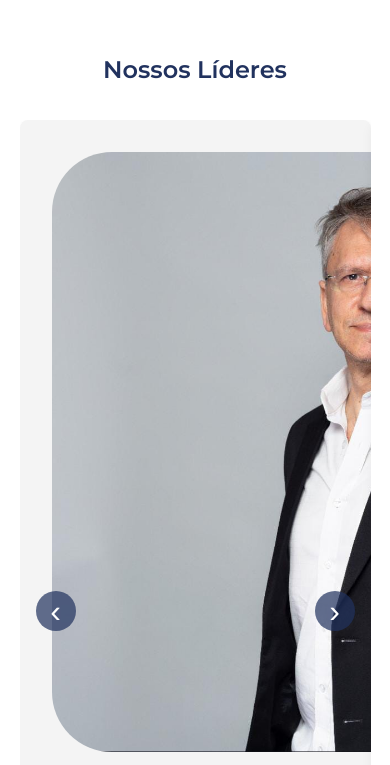
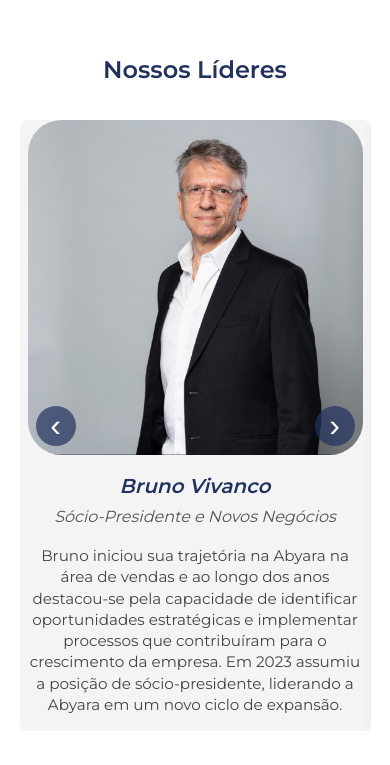
Before and after one commit to lecrudo-exe/abyara_prototype, a website: page index.html in a window 390 px wide. Shown: the part 2440-3205 px from the top of the page. Drawn offline with Linux system fonts and the light colour scheme.

Commit message:
features_v2

```diff
--- a/style.css
+++ b/style.css
@@ -299,3 +299,27 @@ body { font-family:var(--font-base); color:var(--dark); background:var(--light-b
 .btn-primary {
   margin-top: 1rem;
 }
+/* === Ajustes para leadersCarousel responsivo === */
+.carousel-slide {
+  padding: 0 1rem; /* diminui o padding nas laterais em telas pequenas */
+}
+
+.carousel-slide img.leader-photo {
+  display: block;
+  width: 100%;       /* ocupa toda a largura disponível */
+  max-width: 600px;  /* mantém o limite em desktop */
+  height: auto;      /* preserva proporção */
+  margin: 0 auto 1rem;
+  border-radius: 10%;
+}
+
+/* Em telas menores que 768px, elimina o max-width para ficar totalmente fluido */
+@media (max-width: 768px) {
+  .carousel-slide img.leader-photo {
+    max-width: 100%;
+  }
+  /* Se quiser, ainda pode reduzir o padding horizontal */
+  .carousel-slide {
+    padding: 0 0.5rem;
+  }
+}
```
